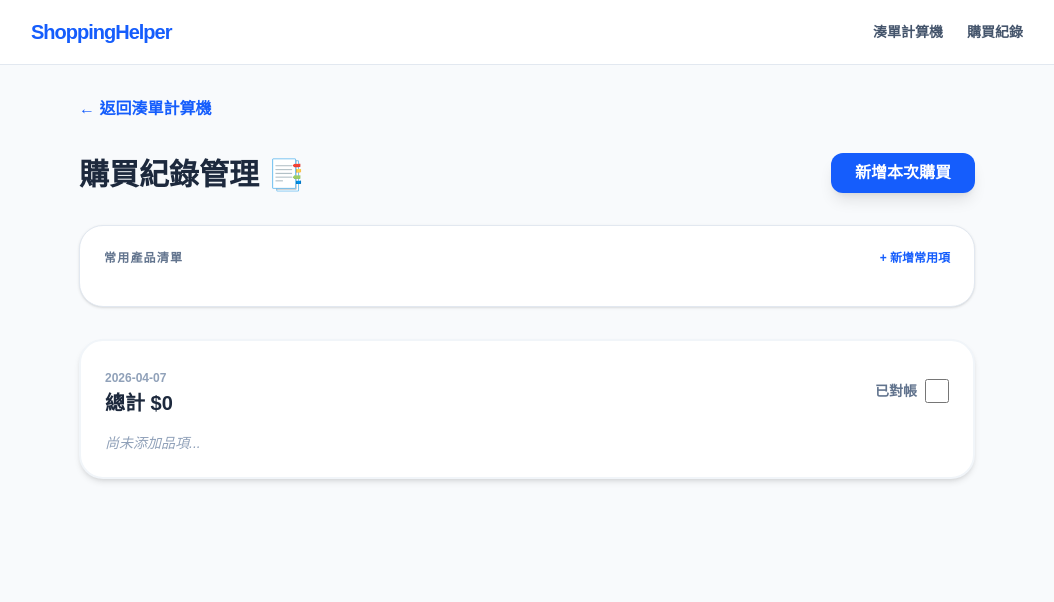
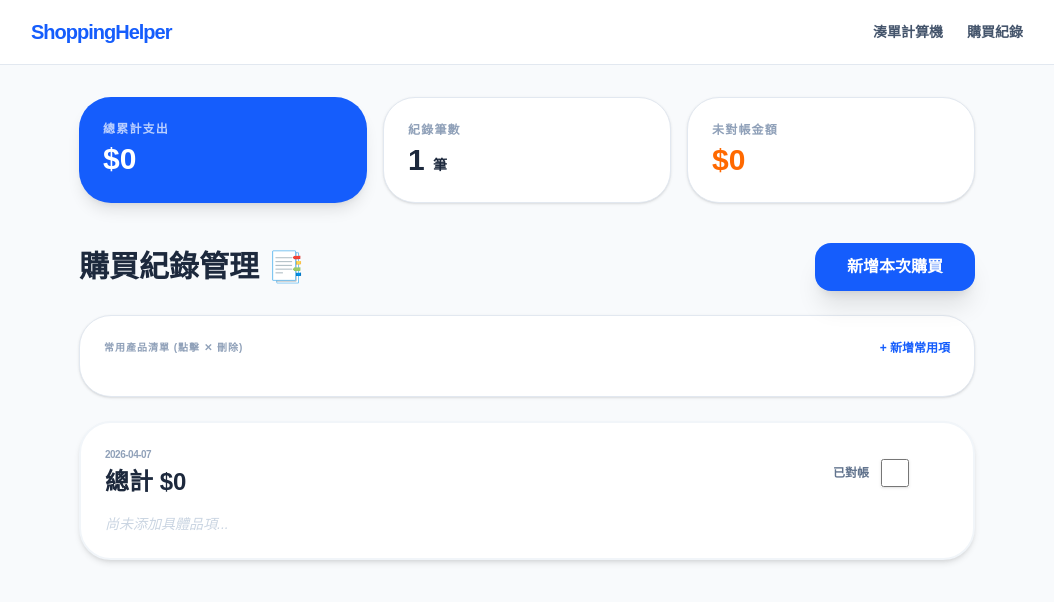
Before and after one commit to necojy/money-calculator, a Next.js app: page /records in a window 1280 px wide. Both pictures are taken after a click on the button "新增本次購買". Shown: the top 602 px of the page, without its empty margins (113-1167 px from the left). Built offline with nearby package versions, Linux system fonts and the light colour scheme.

Commit message:
add delete function

```diff
--- a/app/records/page.tsx
+++ b/app/records/page.tsx
@@ -6,12 +6,9 @@ import { Product, PurchaseRecord } from '@/types';
 
 export default function RecordsPage() {
   const [isLoaded, setIsLoaded] = useState(false);
-  // 產品主表
   const [products, setProducts] = useState<Product[]>([]);
-  // 購買紀錄
   const [history, setHistory] = useState<PurchaseRecord[]>([]);
 
-  // LocalStorage 讀取與儲存
   useEffect(() => {
     const savedProducts = localStorage.getItem('master-products');
     const savedHistory = localStorage.getItem('purchase-history');
@@ -27,7 +24,8 @@ export default function RecordsPage() {
     }
   }, [products, history, isLoaded]);
 
-  // 新增產品到主表
+  // --- 功能函式 ---
+
   const addProduct = () => {
     const name = prompt("請輸入產品名稱:");
     const price = Number(prompt("請輸入預設售價:"));
@@ -36,7 +34,12 @@ export default function RecordsPage() {
     }
   };
 
-  // 新增購買紀錄
+  const deleteProduct = (id: string) => {
+    if (confirm("確定要刪除這個常用產品嗎？")) {
+      setProducts(products.filter(p => p.id !== id));
+    }
+  };
+
   const addRecord = () => {
     const newRecord: PurchaseRecord = {
       id: Date.now().toString(),
@@ -48,35 +51,65 @@ export default function RecordsPage() {
     setHistory([newRecord, ...history]);
   };
 
+  const deleteRecord = (id: string) => {
+    if (confirm("確定要刪除這筆購買紀錄嗎？")) {
+      setHistory(history.filter(h => h.id !== id));
+    }
+  };
+
   const toggleReconcile = (id: string) => {
     setHistory(history.map(h => h.id === id ? { ...h, isReconciled: !h.isReconciled } : h));
   };
 
-  if (!isLoaded) return <div className="p-10 text-center">載入中...</div>;
+  // 計算總支出
+  const totalExpense = history.reduce((acc, curr) => acc + curr.totalAmount, 0);
+
+  if (!isLoaded) return <div className="p-10 text-center text-slate-500 font-bold">載入中...</div>;
 
   return (
     <main className="min-h-screen bg-slate-50 p-4 md:p-8 text-slate-900">
-      <nav className="max-w-4xl mx-auto mb-8 flex gap-4">
-        <Link href="/" className="text-blue-600 font-bold hover:underline">← 返回湊單計算機</Link>
-      </nav>
+      <div className="max-w-4xl mx-auto space-y-6">
 
-      <div className="max-w-4xl mx-auto space-y-8">
-        <div className="flex justify-between items-end">
-          <h1 className="text-3xl font-black text-slate-800">購買紀錄管理 📑</h1>
-          <button onClick={addRecord} className="bg-blue-600 text-white px-6 py-2 rounded-xl font-bold shadow-lg">新增本次購買</button>
+        {/* 消費統計區 */}
+        <div className="grid grid-cols-1 md:grid-cols-3 gap-4">
+          <div className="bg-blue-600 p-6 rounded-[32px] text-white shadow-lg">
+            <p className="text-xs font-bold opacity-70 uppercase tracking-widest mb-1">總累計支出</p>
+            <h2 className="text-3xl font-black">${totalExpense}</h2>
+          </div>
+          <div className="bg-white p-6 rounded-[32px] border border-slate-200 shadow-sm flex flex-col justify-center">
+            <p className="text-xs font-bold text-slate-400 uppercase tracking-widest mb-1">紀錄筆數</p>
+            <h2 className="text-3xl font-black text-slate-800">{history.length} <span className="text-sm">筆</span></h2>
+          </div>
+          <div className="bg-white p-6 rounded-[32px] border border-slate-200 shadow-sm flex flex-col justify-center">
+            <p className="text-xs font-bold text-slate-400 uppercase tracking-widest mb-1">未對帳金額</p>
+            <h2 className="text-3xl font-black text-orange-500">
+              ${history.filter(h => !h.isReconciled).reduce((acc, curr) => acc + curr.totalAmount, 0)}
+            </h2>
+          </div>
         </div>
 
-        {/* 產品主表管理 (選填) */}
-        <section className="bg-white p-6 rounded-3xl shadow-sm border border-slate-200">
+        <div className="flex justify-between items-center pt-4">
+          <h1 className="text-3xl font-black text-slate-800">購買紀錄管理 📑</h1>
+          <button onClick={addRecord} className="bg-blue-600 text-white px-8 py-3 rounded-2xl font-black shadow-xl hover:scale-105 active:scale-95 transition-all">新增本次購買</button>
+        </div>
+
+        {/* 常用產品管理 */}
+        <section className="bg-white p-6 rounded-[32px] shadow-sm border border-slate-200">
           <div className="flex justify-between mb-4">
-            <h2 className="font-bold text-slate-500 uppercase tracking-widest text-xs">常用產品清單</h2>
-            <button onClick={addProduct} className="text-blue-600 text-xs font-bold">+ 新增常用項</button>
+            <h2 className="font-black text-slate-400 uppercase tracking-widest text-[10px]">常用產品清單 (點擊 ✕ 刪除)</h2>
+            <button onClick={addProduct} className="text-blue-600 text-xs font-black">+ 新增常用項</button>
           </div>
           <div className="flex flex-wrap gap-2">
             {products.map(p => (
-              <span key={p.id} className="bg-slate-100 px-3 py-1 rounded-full text-sm font-medium">
-                {p.name} (${p.defaultPrice})
-              </span>
+              <div key={p.id} className="group flex items-center bg-slate-100 pl-4 pr-2 py-1.5 rounded-full border border-slate-200 hover:border-blue-300 transition-colors">
+                <span className="text-sm font-bold text-slate-700">{p.name} (${p.defaultPrice})</span>
+                <button
+                  onClick={() => deleteProduct(p.id)}
+                  className="ml-2 text-slate-300 hover:text-red-500 font-bold p-1 leading-none"
+                >
+                  ✕
+                </button>
+              </div>
             ))}
           </div>
         </section>
@@ -84,26 +117,43 @@ export default function RecordsPage() {
         {/* 紀錄列表 */}
         <section className="space-y-4">
           {history.map(record => (
-            <div key={record.id} className={`bg-white p-6 rounded-3xl border-2 transition-all ${record.isReconciled ? 'border-green-200 opacity-75' : 'border-slate-100 shadow-md'}`}>
+            <div key={record.id} className={`group relative bg-white p-6 rounded-[32px] border-2 transition-all ${record.isReconciled ? 'border-green-200 bg-green-50/20 opacity-80' : 'border-slate-100 shadow-md'}`}>
+
+              {/* 刪除紀錄按鈕 (右上角) */}
+              <button
+                onClick={() => deleteRecord(record.id)}
+                className="absolute top-4 right-4 text-slate-300 hover:text-red-500 opacity-0 group-hover:opacity-100 transition-opacity font-bold p-2"
+              >
+                刪除紀錄 ✕
+              </button>
+
               <div className="flex justify-between items-center mb-4">
                 <div>
-                  <span className="text-xs font-black text-slate-400">{record.date}</span>
-                  <h3 className="text-xl font-black text-slate-800">總計 ${record.totalAmount}</h3>
+                  <span className="text-[10px] font-black text-slate-400 mb-1 block uppercase tracking-tighter">{record.date}</span>
+                  <h3 className="text-2xl font-black text-slate-800">總計 ${record.totalAmount}</h3>
                 </div>
-                <div className="flex items-center gap-2">
-                  <label className="text-sm font-bold text-slate-500">已對帳</label>
+                <div className="flex items-center gap-3 pr-10">
+                  <span className="text-xs font-bold text-slate-500">已對帳</span>
                   <input
                     type="checkbox"
                     checked={record.isReconciled}
                     onChange={() => toggleReconcile(record.id)}
-                    className="w-6 h-6 accent-green-500 cursor-pointer"
+                    className="w-7 h-7 rounded-xl accent-green-600 cursor-pointer shadow-sm"
                   />
                 </div>
               </div>
 
-              <p className="text-sm text-slate-400 italic">
-                {record.items.length === 0 ? "尚未添加品項..." : record.items.map(i => `${i.name}x${i.qty}`).join(', ')}
-              </p>
+              <div className="flex flex-wrap gap-2 mt-4">
+                {record.items.length === 0 ? (
+                  <p className="text-sm text-slate-300 italic">尚未添加具體品項...</p>
+                ) : (
+                  record.items.map((item, idx) => (
+                    <span key={idx} className="bg-white px-3 py-1 rounded-xl border border-slate-100 text-[10px] font-bold text-slate-500">
+                      {item.name} x{item.qty} (${item.price * item.qty})
+                    </span>
+                  ))
+                )}
+              </div>
             </div>
           ))}
         </section>
```
